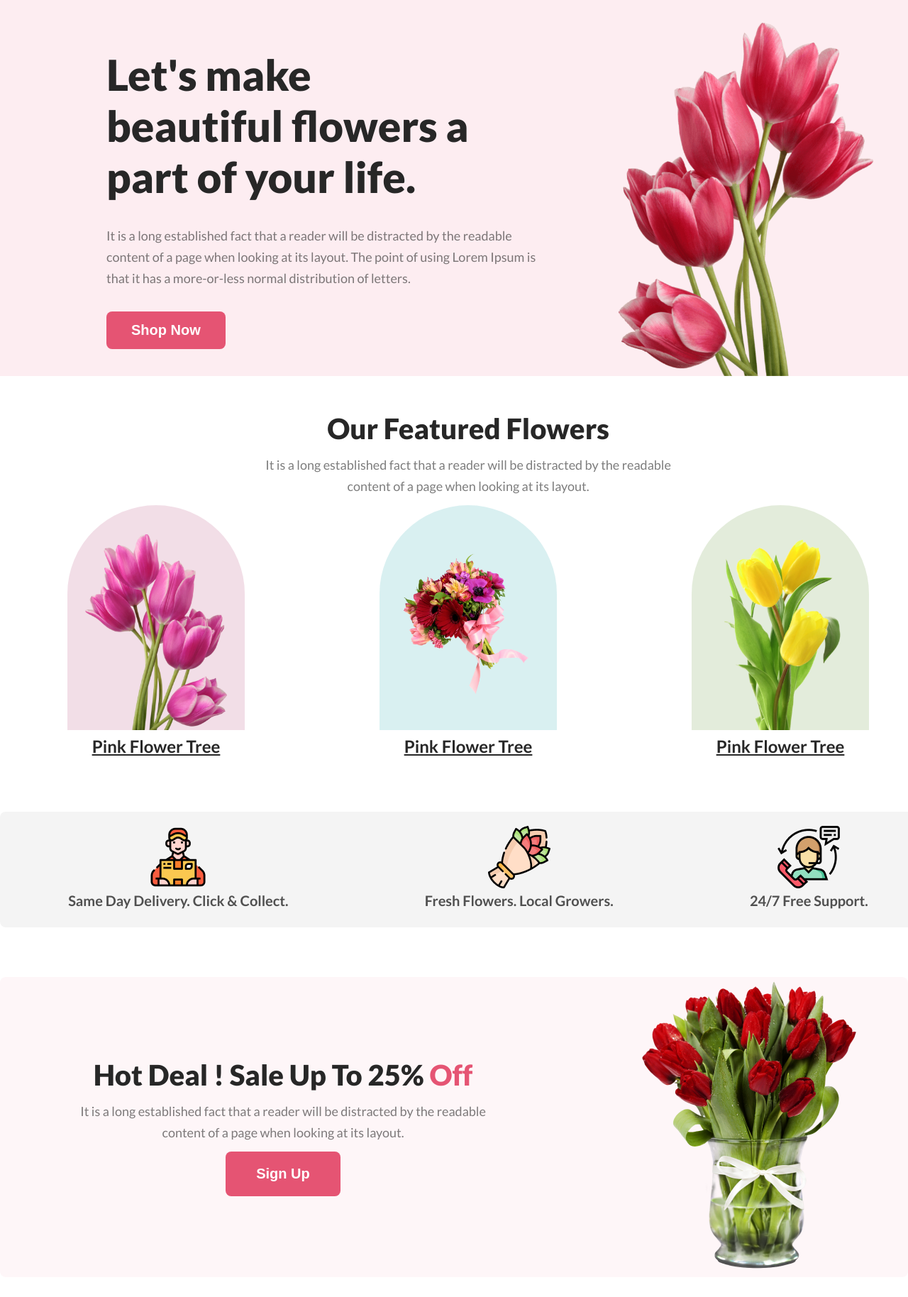
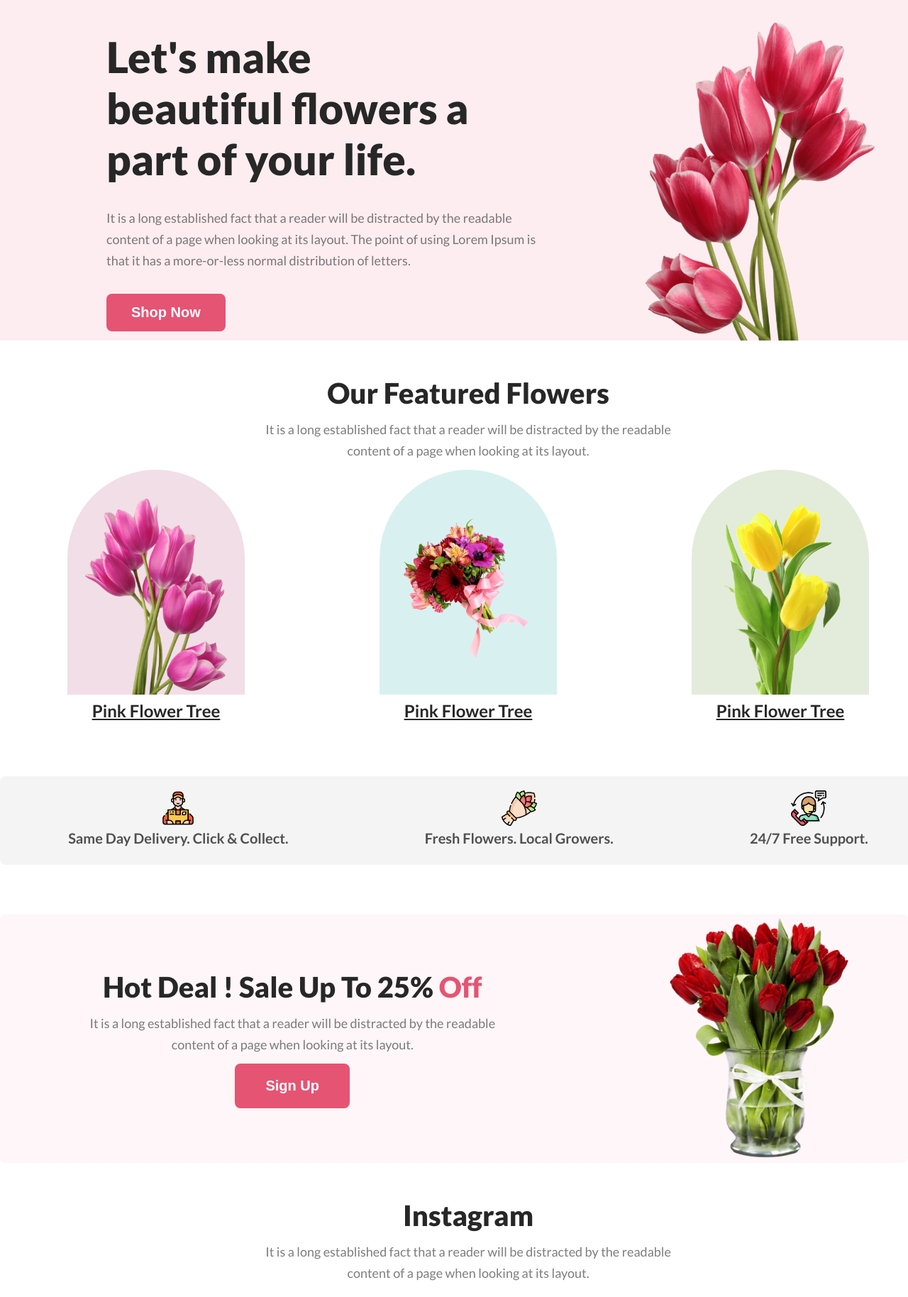
Before and after one commit to rashidsarkar/programing-assingnment-1, a plain HTML site: page index.html in a window 1280 px wide. Shown: the top 1828 px of the page at 71% size. Drawn offline with Linux system fonts and the light colour scheme.

Commit message:
final end

```diff
--- a/css/style.css
+++ b/css/style.css
@@ -85,7 +85,7 @@ header {
 }
 
 #banar .baner_img {
-  height: 500px;
+  height: 450px;
 }
 #banar .baner_img img {
   height: 100%;
@@ -161,6 +161,7 @@ header {
 #support .day .icon {
   display: flex;
   justify-content: center;
+  height: 50px;
 }
 #support .day .tex {
   color: rgba(39, 39, 39, 0.8);
@@ -221,6 +222,12 @@ header {
   border-radius: 8px;
   background: #e55473;
   margin: 0 auto;
+}
+#hot_deal img {
+  height: 100%;
+}
+#hot_deal .img {
+  height: 350px;
 }
 
 /* insta part start  */
```
